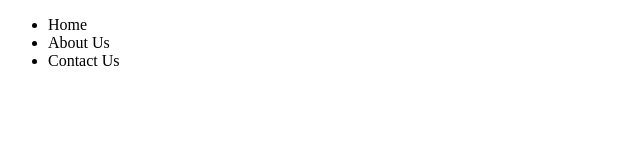
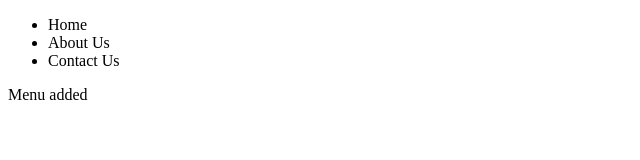
Before and after one commit to purvichauhan-26/CSS-quill, a plain HTML site: page nav-bar.html in a window 1280 px wide. Shown: the full height of the page, 0-640 px from the left. Drawn offline with Linux system fonts and the light colour scheme.

Commit message:
Message added

```diff
--- a/nav-bar.html
+++ b/nav-bar.html
@@ -15,5 +15,9 @@
             </ul>
         </nav>
     </header>
+
+    <div>
+        <p>Menu added</p>
+    </div>
 </body>
 </html>
```
